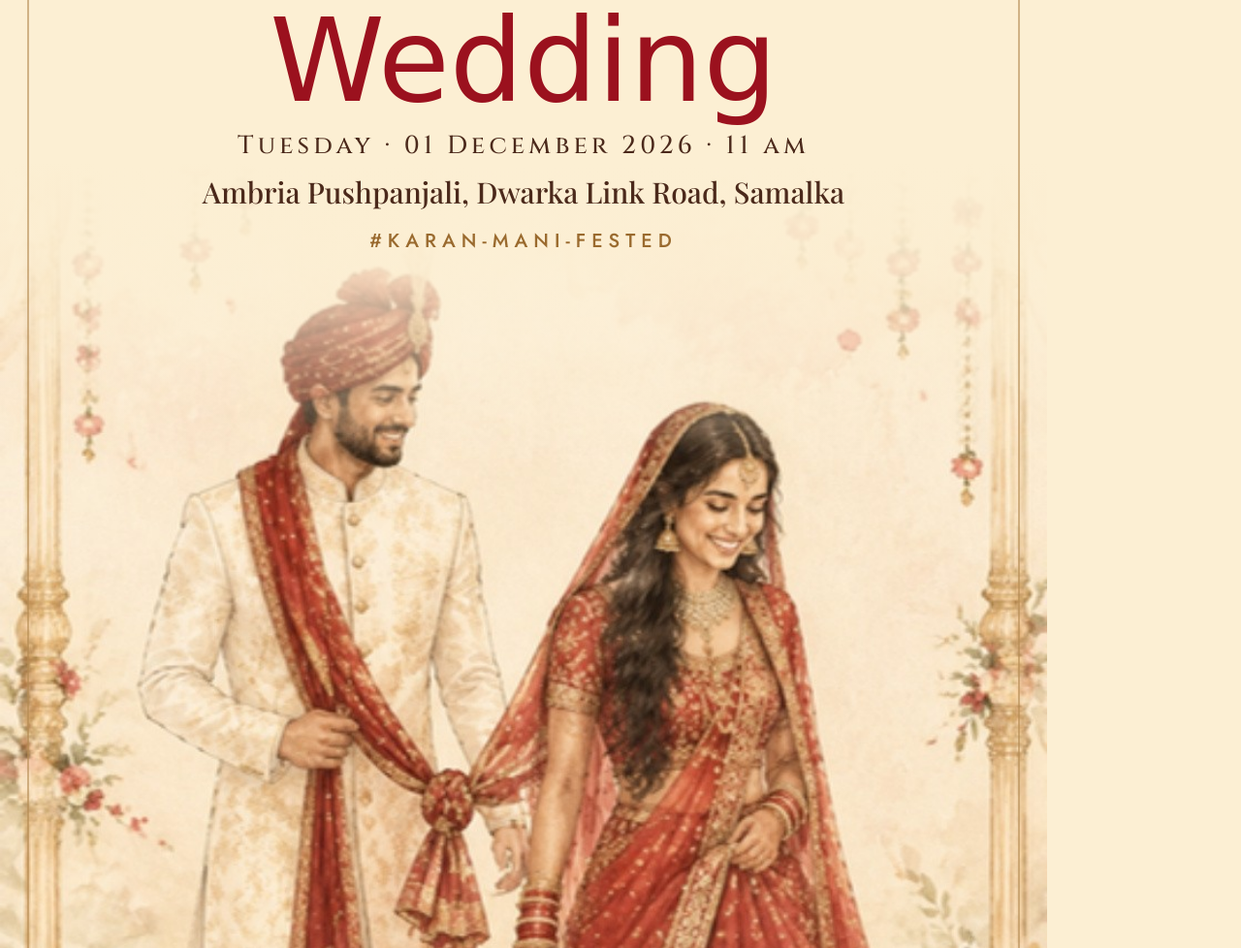
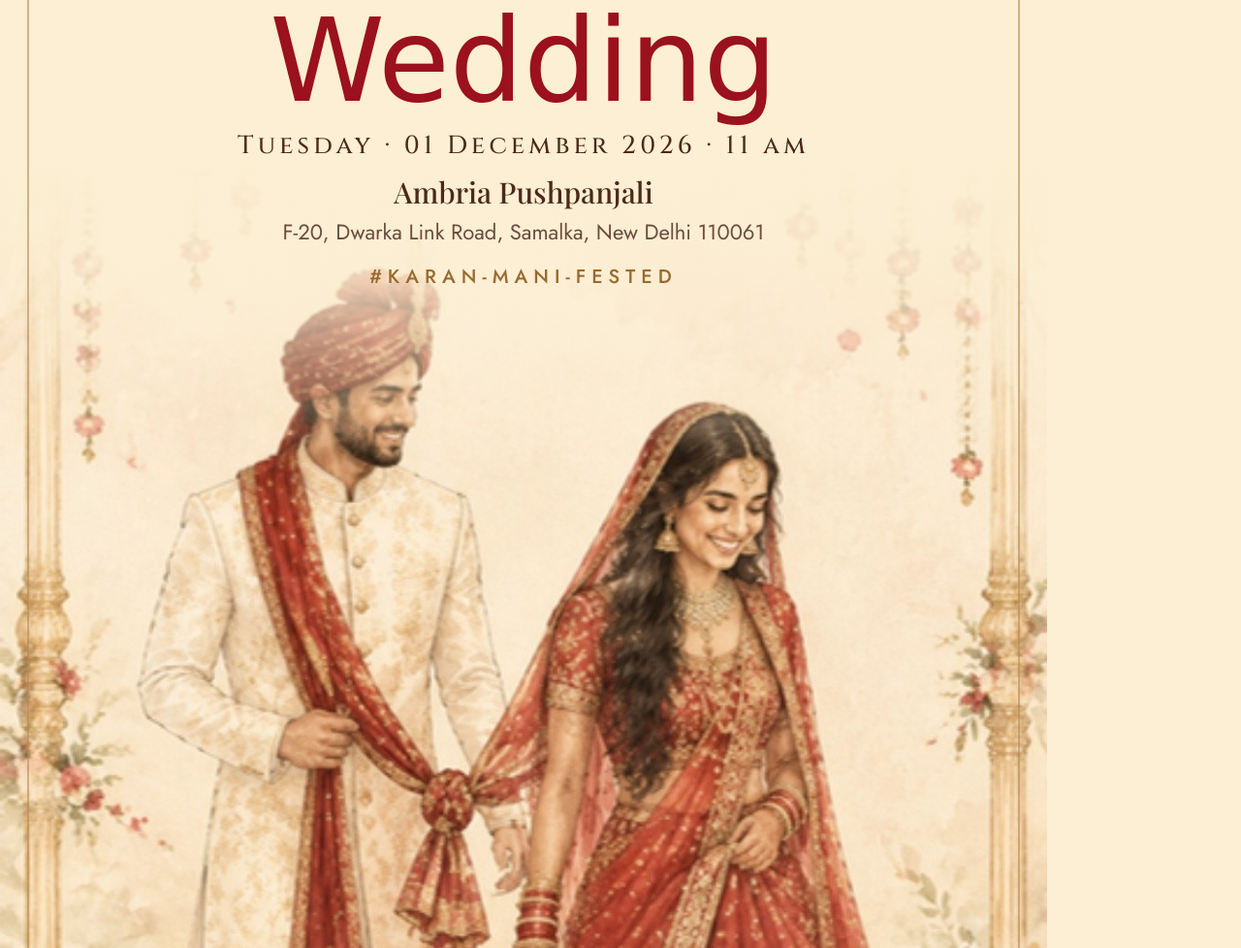
Before and after one commit to Himanshikapoor3099/wedding-invite, a plain HTML site: page tools/card/card.html in a window 1280 px wide. Shown: the part 851-1829 px from the top of the page at 97% size. Drawn offline with nearby package versions, Linux system fonts and the light colour scheme; a web font is replaced by a local one.

Commit message:
Show the full venue address on the image and video invites
Co-Authored-By: Claude Opus 5.5 <noreply@anthropic.com>
Claude-Session: https://claude.ai/code/session_019B6NoVCTSqGoMKxvRqAEtT

```diff
--- a/tools/card/card.html
+++ b/tools/card/card.html
@@ -21,6 +21,8 @@
   .event { font: 400 120px/1 Italianno, cursive; color: var(--accent, #9b111e); margin: 4px 0 10px; }
   .when { font: 500 26px Cinzel, serif; letter-spacing: .16em; }
   .venue { font: 500 30px "Playfair Display", serif; margin-top: 10px; }
+  .addr { font: 400 22px/1.4 Jost, sans-serif; color: #6b4c3f; margin-top: 6px; }
+  body.t-night .addr { color: #c3cde0; }
   .tag { font: 500 20px Jost, sans-serif; letter-spacing: .3em; color: #9a6a2e; margin-top: 16px; }
 
   /* themes and layouts, chosen by the hash: #sangeet-full, #wedding-arch ... */
@@ -61,14 +63,15 @@
     <p class="event" id="event"></p>
     <p class="when" id="when"></p>
     <p class="venue" id="venue"></p>
+    <p class="addr" id="addr"></p>
     <p class="tag">#KARAN-MANI-FESTED</p>
   </div>
   <div class="frame"></div>
 </div>
 <script>
   const CARDS = {
-    wedding:  { event: "Wedding", when: "Tuesday · 01 December 2026 · 11 am", venue: "Ambria Pushpanjali, Dwarka Link Road, Samalka", art: "ev-wedding.jpg", accent: "#9b111e", pos: "50% 31%" },
-    sangeet:  { event: "Sangeet Night", when: "Saturday · 28 November 2026 · 7 pm", venue: "Club XO, Raja Garden, New Delhi", art: "ev-cocktail.jpg", accent: "#2c3f6b", pos: "50% 45%" },
+    wedding:  { event: "Wedding", when: "Tuesday · 01 December 2026 · 11 am", venue: "Ambria Pushpanjali", addr: "F-20, Dwarka Link Road, Samalka, New Delhi 110061", art: "ev-wedding.jpg", accent: "#9b111e", pos: "50% 31%" },
+    sangeet:  { event: "Sangeet Night", when: "Saturday · 28 November 2026 · 7 pm", venue: "Club XO", addr: "Site 2, Shivaji Place, Shivaji Enclave, Raja Garden, New Delhi 110027", art: "ev-cocktail.jpg", accent: "#2c3f6b", pos: "50% 45%" },
   };
   // optional "-layout" and "-theme" after the card name, e.g. #sangeet-full-night
   const [name, layout = "fade", theme] = location.hash.slice(1).split("-");
@@ -83,6 +86,7 @@
   document.getElementById("event").textContent = c.event;
   document.getElementById("when").textContent = c.when;
   document.getElementById("venue").textContent = c.venue;
+  document.getElementById("addr").textContent = c.addr || "";
   const st = document.body.style;
   st.setProperty("--accent", t.accent); st.setProperty("--wash", t.wash); st.setProperty("--wash-0", t.wash0); st.setProperty("--rim", t.rim);
   if (location.search.includes("video")) {
```
Also changed, not shown: assets/cards/invite-sangeet-cream.jpg, assets/cards/invite-sangeet.jpg, assets/cards/invite-wedding.jpg, 3 other files.
